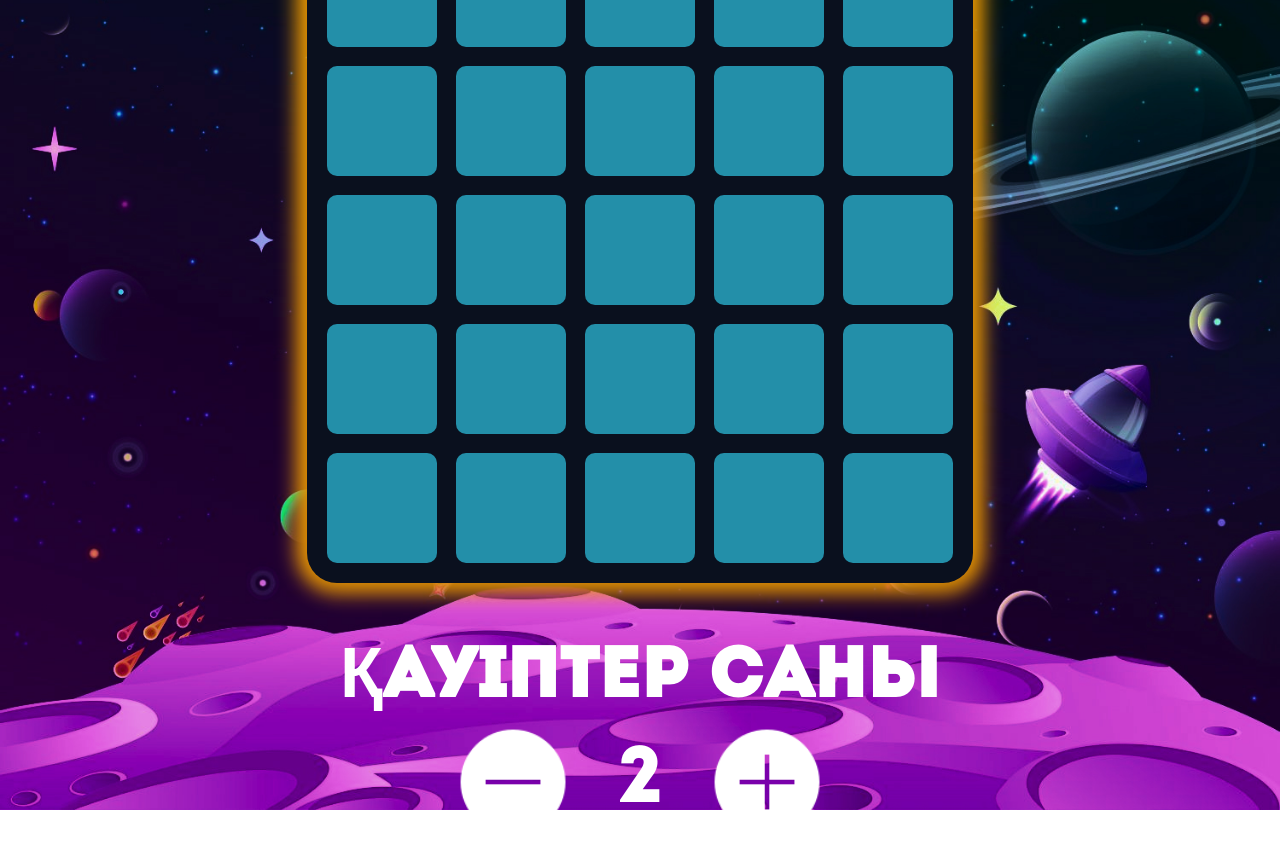
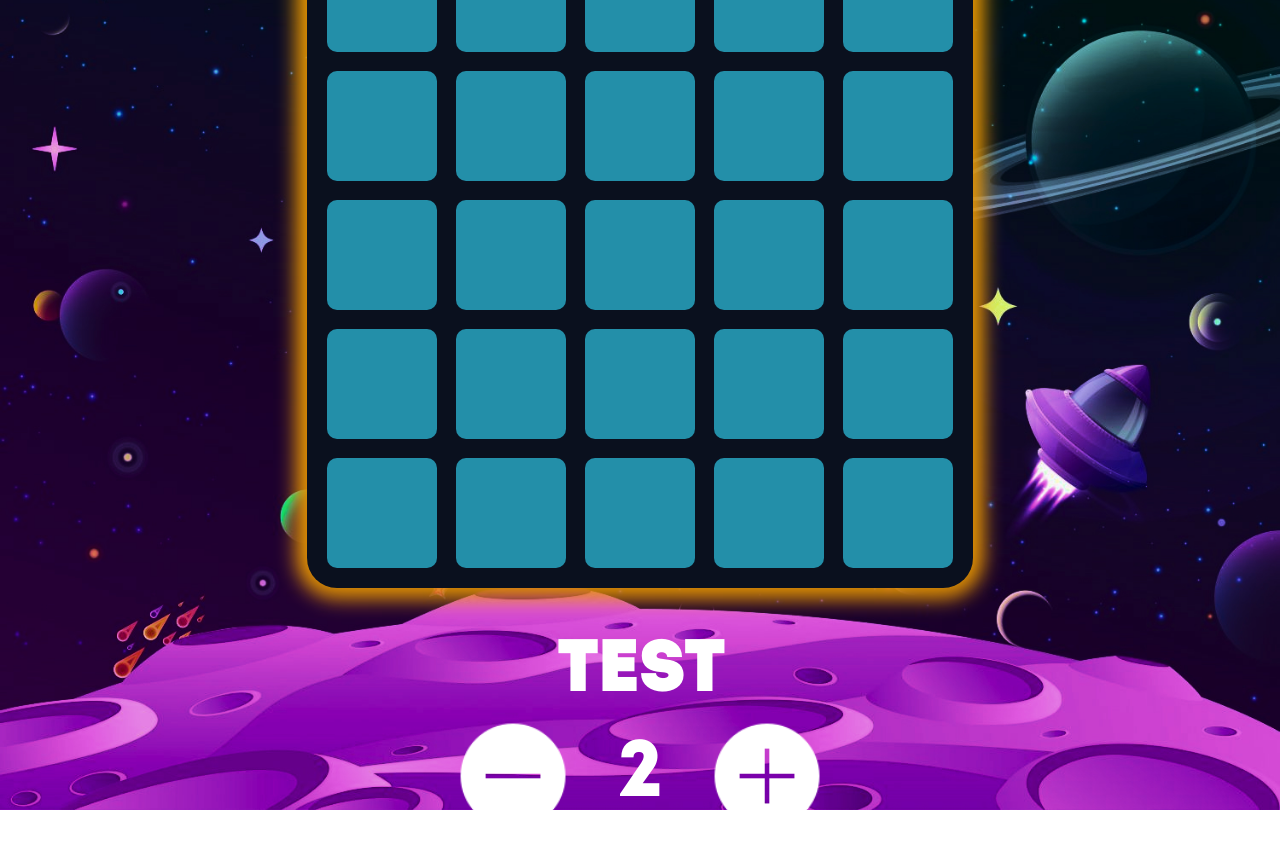
Before and after one commit to carmashina/bot, a plain HTML site: page mines-ios/kz.html in a window 1280 px wide. Shown: the top 842 px of the page. Drawn offline with Linux system fonts and the light colour scheme.

Commit message:
Update kz.html

```diff
--- a/mines-ios/kz.html
+++ b/mines-ios/kz.html
@@ -119,7 +119,7 @@
         <div class="container">
             <div class="grid" id="grid"></div>
         </div>
-        <div id="trap-count-label">ҚАУІПТЕР САНЫ</div>
+        <div id="trap-count-label">TEST</div>
         <div id="counter-container">
             <img class="control-button icon" src="minus.png" onclick="decrement()" alt="Азайту">
             <span id="count" class="count-display">2</span>
```
